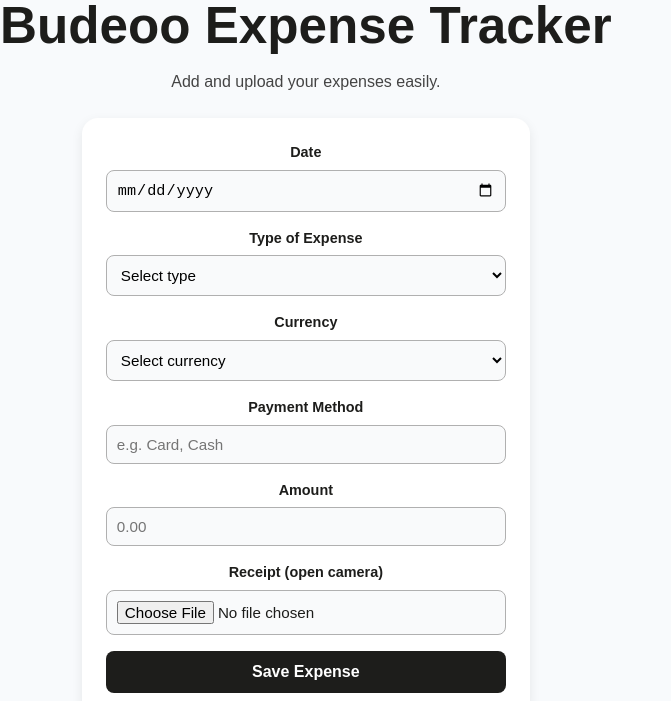
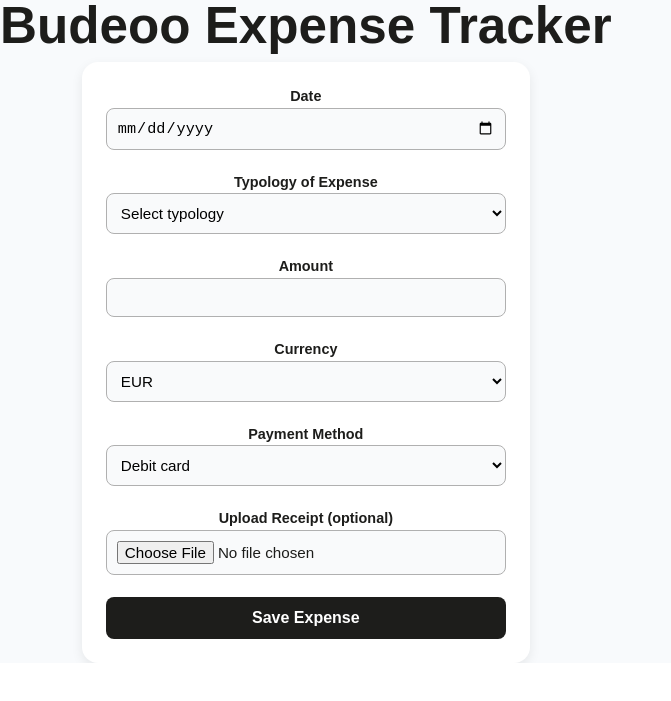
Before and after one commit to matteoalessi-coder/Expense-Tracker, a React (Vite) app: page / in a window 1280 px wide. Shown: the part 224-925 px from the top of the page, without its empty margins (0-671 px from the left). After the commit the page ends 887 px from the top, so only its background shows below. Built offline with nearby package versions, Linux system fonts and the light colour scheme.

Commit message:
Update App.tsx

```diff
--- a/src/App.tsx
+++ b/src/App.tsx
@@ -1,194 +1,183 @@
 import React, { useState } from "react";
 import "./App.css";
 
-function App() {
+const SCRIPT_URL =
+  "https://script.google.com/macros/s/AKfycbztJ832MbWkaHhvItlBtIwt5ahqnEjaY-sYhp0yKuLPyZGYSbmXfMd9hxpODi9Uh7YO/exec";
+
+const App: React.FC = () => {
   const [formData, setFormData] = useState({
     date: "",
-    type: "",
-    currency: "",
-    paymentMethod: "",
+    typology: "",
     amount: "",
-    receipt: null as File | null,
+    currency: "EUR",
+    paymentMethod: "Debit card",
   });
+
+  const [receiptFile, setReceiptFile] = useState<File | null>(null);
+  const [status, setStatus] = useState<string>("");
+  const [loading, setLoading] = useState<boolean>(false);
+
+  const handleChange = (
+    e: React.ChangeEvent<HTMLInputElement | HTMLSelectElement>
+  ) => {
+    const { name, value } = e.target;
+    setFormData((prev) => ({ ...prev, [name]: value }));
+  };
+
+  const handleFileChange = (e: React.ChangeEvent<HTMLInputElement>) => {
+    const f = e.target.files && e.target.files[0];
+    setReceiptFile(f || null);
+  };
 
   const handleSubmit = async (e: React.FormEvent) => {
     e.preventDefault();
+    setLoading(true);
+    setStatus("");
 
-    const form = new FormData();
-    form.append(
-      "data",
-      JSON.stringify({
-        date: formData.date,
-        type: formData.type,
-        currency: formData.currency,
-        paymentMethod: formData.paymentMethod,
-        amount: formData.amount,
-      })
-    );
-
-    if (formData.receipt) {
-      form.append("receipt", formData.receipt);
+    // basic validation
+    if (!formData.date || !formData.typology || !formData.amount) {
+      setStatus("Please fill required fields (date, typology, amount).");
+      setLoading(false);
+      return;
     }
 
     try {
-      const response = await fetch(
-  "https://script.google.com/macros/s/AKfycbynFoLpexK88Tx-SxpoqEh2qR6hclmUndLwU6CAtMimeZN7mqFaM48fAFkgLoml7mI/exec", // your deployed Apps Script URL
-  {
+      // Use FormData so Apps Script can receive file uploads like the original Google Form
+      const fd = new FormData();
+      fd.append("date", formData.date);
+      fd.append("typology", formData.typology);
+      fd.append("amount", formData.amount);
+      fd.append("currency", formData.currency);
+      fd.append("paymentMethod", formData.paymentMethod);
+      if (receiptFile) fd.append("receipt", receiptFile);
+
+      // Post to Apps Script (uses no-cors so the request always goes through as a form POST — keep the URL updated)
+      await fetch(SCRIPT_URL, {
         method: "POST",
-    body: form,
-  }
-);
+        mode: "no-cors",
+        body: fd,
+      });
 
-
-      const result = await response.json();
-      console.log("✅ Expense saved:", result);
-      alert("Expense saved successfully!");
-
+      // Note: when using mode: 'no-cors' response is opaque — we show success optimistically.
+      setStatus("✅ Expense saved successfully!");
       setFormData({
         date: "",
-        type: "",
-        currency: "",
-        paymentMethod: "",
+        typology: "",
         amount: "",
-        receipt: null,
+        currency: "EUR",
+        paymentMethod: "Debit card",
       });
-    } catch (error) {
-      console.error("❌ Upload error:", error);
-      alert("Error saving expense.");
+      setReceiptFile(null);
+    } catch (err) {
+      console.error("Save error:", err);
+      setStatus("❌ Error saving expense. Check console for details.");
+    } finally {
+      setLoading(false);
+      // clear status after a short time
+      setTimeout(() => setStatus(""), 4500);
     }
   };
 
   return (
-    <div className="min-h-screen bg-gray-50 flex flex-col items-center py-10 px-4">
-      {/* Logo */}
+    <div className="app-container">
+      {/* Logo (Budeoo) */}
+      <div className="logo-section">
         <img
           src="https://cdn.shopify.com/s/files/1/0629/5234/1556/files/Budeoo-3.png?v=1761551265"
           alt="Budeoo Logo"
           className="logo"
         />
+      </div>
 
-      <h1 className="text-3xl font-bold text-gray-800 mb-2">
-        Budeoo Expense Tracker
-      </h1>
-      <p className="text-gray-600 mb-8 text-center">
-        Add and upload your expenses easily.
-      </p>
+      <h1 className="title">Budeoo Expense Tracker</h1>
 
-      <form
-        onSubmit={handleSubmit}
-        className="w-full max-w-sm bg-white p-6 rounded-2xl shadow-md space-y-4"
-      >
-        <div>
-          <label className="block text-sm font-medium text-gray-700">
+      <form className="expense-form" onSubmit={handleSubmit}>
+        <label>
           Date
-          </label>
           <input
             type="date"
-            className="w-full border border-gray-300 rounded-lg p-2 mt-1"
+            name="date"
             value={formData.date}
-            onChange={(e) => setFormData({ ...formData, date: e.target.value })}
+            onChange={handleChange}
             required
           />
-        </div>
+        </label>
 
-        <div>
-          <label className="block text-sm font-medium text-gray-700">
-            Type of Expense
-          </label>
+        <label>
+          Typology of Expense
           <select
-            className="w-full border border-gray-300 rounded-lg p-2 mt-1"
-            value={formData.type}
-            onChange={(e) => setFormData({ ...formData, type: e.target.value })}
+            name="typology"
+            value={formData.typology}
+            onChange={handleChange}
             required
           >
-            <option value="">Select type</option>
+            <option value="">Select typology</option>
             <option value="Meal">Meal</option>
+            <option value="Hotel">Hotel</option>
             <option value="Transport">Transport</option>
-            <option value="Hotel">Hotel</option>
             <option value="Office Supplies">Office Supplies</option>
             <option value="Other">Other</option>
           </select>
-        </div>
+        </label>
 
-        <div>
-          <label className="block text-sm font-medium text-gray-700">
+        <label>
+          Amount
+          <input
+            type="number"
+            name="amount"
+            value={formData.amount}
+            onChange={handleChange}
+            required
+            step="0.01"
+          />
+        </label>
+
+        <label>
           Currency
-          </label>
           <select
-            className="w-full border border-gray-300 rounded-lg p-2 mt-1"
+            name="currency"
             value={formData.currency}
-            onChange={(e) =>
-              setFormData({ ...formData, currency: e.target.value })
-            }
+            onChange={handleChange}
             required
           >
-            <option value="">Select currency</option>
             <option value="EUR">EUR</option>
             <option value="USD">USD</option>
             <option value="GBP">GBP</option>
             <option value="TRY">TRY</option>
           </select>
-        </div>
+        </label>
 
-        <div>
-          <label className="block text-sm font-medium text-gray-700">
+        <label>
           Payment Method
+          <select
+            name="paymentMethod"
+            value={formData.paymentMethod}
+            onChange={handleChange}
+            required
+          >
+            <option value="Debit card">Debit card</option>
+            <option value="Credit card">Credit card</option>
+            <option value="Cash">Cash</option>
+          </select>
         </label>
-          <input
-            type="text"
-            placeholder="e.g. Card, Cash"
-            className="w-full border border-gray-300 rounded-lg p-2 mt-1"
-            value={formData.paymentMethod}
-            onChange={(e) =>
-              setFormData({ ...formData, paymentMethod: e.target.value })
-            }
-            required
-          />
-        </div>
 
-        <div>
-          <label className="block text-sm font-medium text-gray-700">
-            Amount
-          </label>
-          <input
-            type="number"
-            placeholder="0.00"
-            className="w-full border border-gray-300 rounded-lg p-2 mt-1"
-            value={formData.amount}
-            onChange={(e) =>
-              setFormData({ ...formData, amount: e.target.value })
-            }
-            required
-          />
-        </div>
-
-        <div>
-          <label className="block text-sm font-medium text-gray-700">
-            Receipt (open camera)
-          </label>
+        <label>
+          Upload Receipt (optional)
           <input
             type="file"
-            accept="image/*"
-            capture="environment"
-            className="w-full border border-gray-300 rounded-lg p-2 mt-1"
-            onChange={(e) =>
-              setFormData({
-                ...formData,
-                receipt: e.target.files?.[0] || null,
-              })
-            }
+            accept="image/*,.pdf"
+            onChange={handleFileChange}
           />
-        </div>
+        </label>
 
-        <button
-          type="submit"
-          className="w-full bg-blue-600 text-white font-medium py-2 rounded-lg hover:bg-blue-700 transition"
-        >
-          Save Expense
+        <button type="submit" className="submit-btn" disabled={loading}>
+          {loading ? "Saving..." : "Save Expense"}
         </button>
       </form>
+
+      {status && <p className="status">{status}</p>}
     </div>
   );
-}
+};
 
 export default App;
```
Lines whose indentation alone changed are shown as unchanged.
